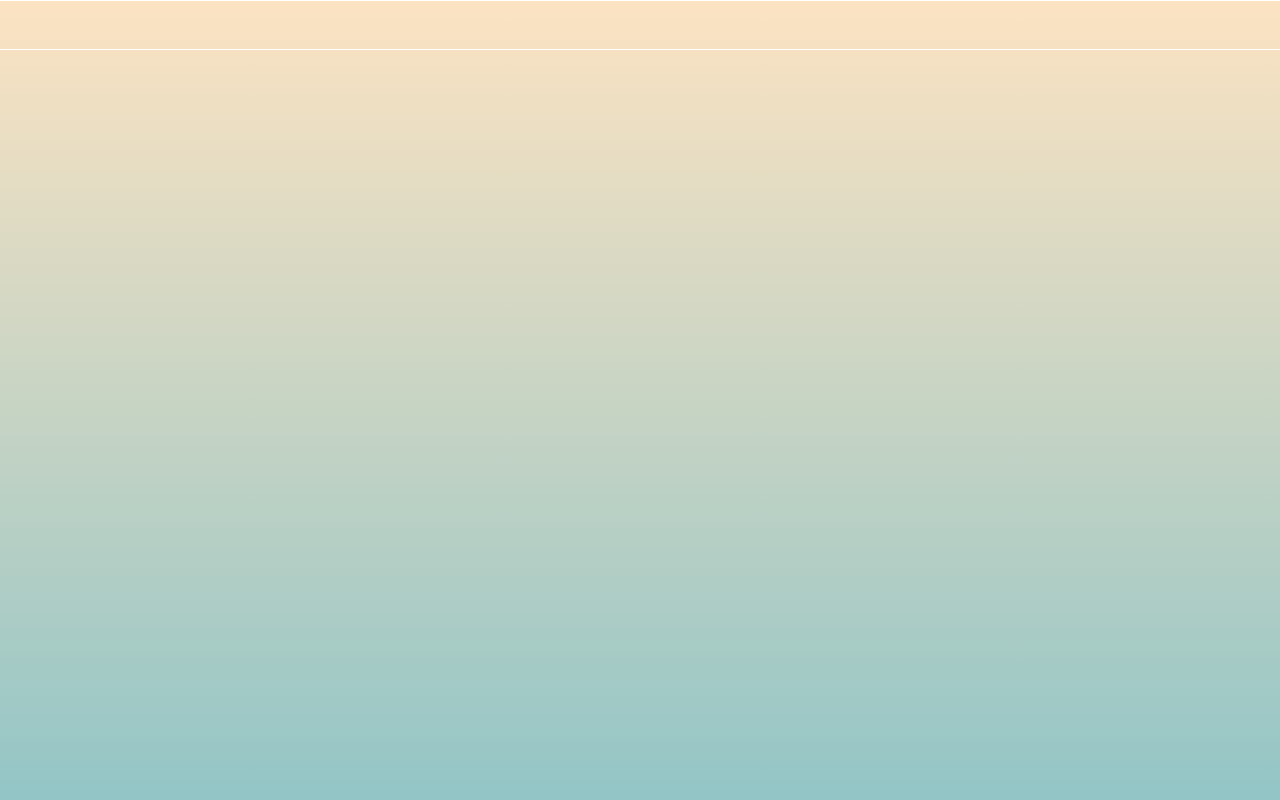
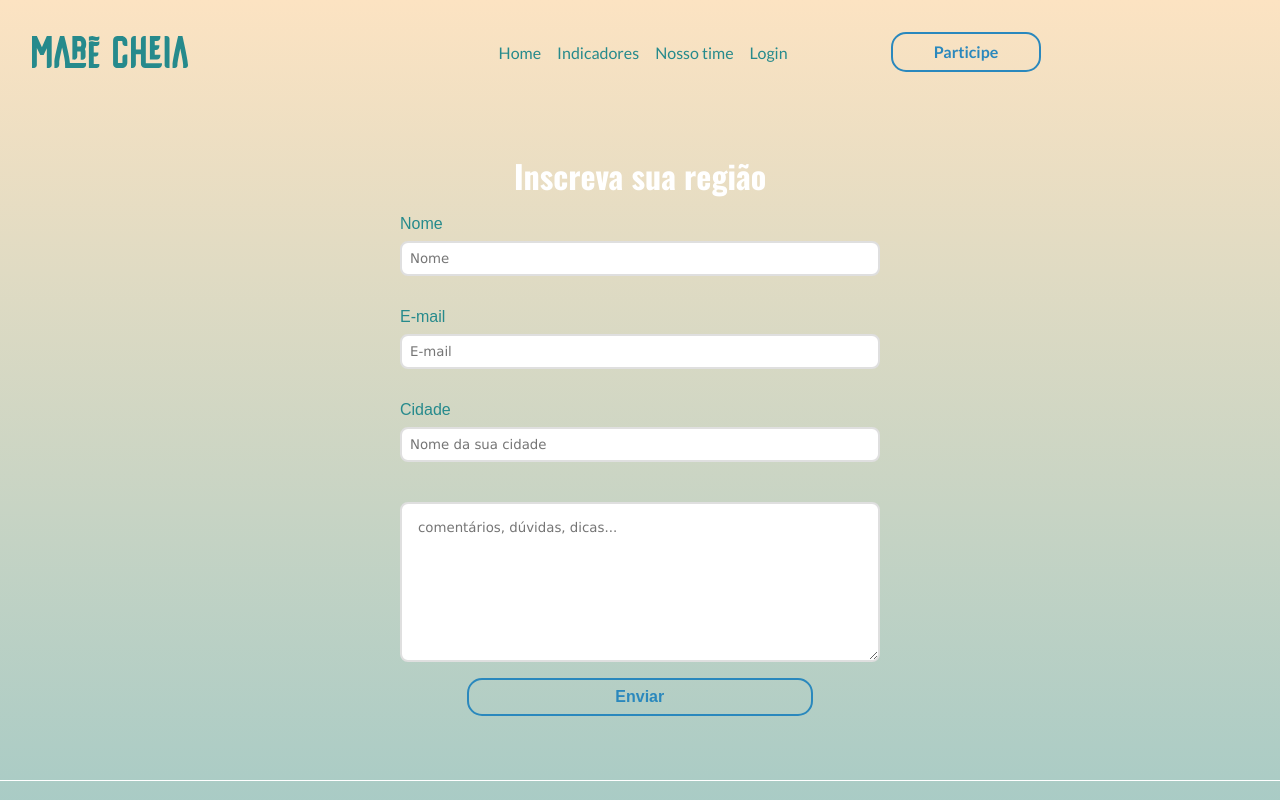
Before and after one commit to jorgebooz/MareCheia, a React (Vite) app: page /participe in a window 1280 px wide. Before the commit this address had no page. Shown: the top 800 px of the page. Built offline with nearby package versions, Linux system fonts and the light colour scheme.

Commit message:
feat: "participe" page

```diff
--- a/src/components/Nav.jsx
+++ b/src/components/Nav.jsx
@@ -21,7 +21,9 @@ function Nav() {
             Login
           </Link>
       </ul>
-      <button className={`${styles.botaoNav} botaoUm`}>Participe</button>
+      <Link to="/participe" className={`${styles.botaoNav} botaoUm`}>
+        Participe
+      </Link>
     </nav>
   );
 }
--- a/src/css/Home.module.css
+++ b/src/css/Home.module.css
@@ -316,6 +316,9 @@
     .resultadosBtn{
         width: 200px;
         height: 70px;
+        display: flex;
+        justify-content: center;
+        align-items: center;
         align-self: center;
     }
     .imgDois{
--- a/src/css/Nav.module.css
+++ b/src/css/Nav.module.css
@@ -9,7 +9,7 @@
         padding: 1rem;
     }
 
-    nav button{
+    .botaoNav{
         width: 100px;
         height: 40px;
     }
@@ -41,7 +41,7 @@
         align-items: center;
     }
 
-    nav button{
+    .botaoNav{
         width: 150px;
         height: 40px;
     }
--- /dev/null
+++ b/src/css/Partipe.module.css
@@ -0,0 +1,47 @@
+.form{
+    display: flex;
+    flex-direction: column;
+    align-items: center;
+    margin: 4rem;
+}
+.label_title{
+    font-family: "Bahnschrift", Arial, Helvetica, sans-serif;
+}
+.form_content{
+    padding: 1rem;
+    align-items: start;
+    display: flex;
+    flex-direction: column;
+    gap: .5rem
+}
+.form_content input{
+    width: 30rem;
+    border-radius: .5rem;
+    padding: .5rem;
+    border: 2px solid #dfdfdf;
+    font-family: "Nuinito", Verdana, Geneva, Tahoma, sans-serif;
+}
+textarea{
+    width: 30rem;
+    height: 10rem;
+    padding: 1rem;
+    border-radius: .5rem;
+    border: 2px solid #dfdfdf;
+    font-family: "Nuinito", Verdana, Geneva, Tahoma, sans-serif;
+}
+.form_content a{
+    font-family: "Nunito", Verdana, Geneva, Tahoma, sans-serif;
+    font-weight: 200;
+    display: none;
+}
+button{
+    color:#fff;
+    width: 30%;
+    border-radius: 1rem;
+    padding: .8rem;
+    border:0;
+    font-size: 16px;
+    cursor: pointer;
+    margin-top: 14px;
+    transition: .3s;
+}
--- a/src/main.jsx
+++ b/src/main.jsx
@@ -6,6 +6,7 @@ import App from './App';
 import Error from './routes/Error';
 import Home from './routes/Home';
 import Login from './routes/Login'
+import Participe from './routes/Participe'
 
 
 import './css/scss/main.sass'
@@ -17,7 +18,8 @@ const router = createBrowserRouter([
     errorElement: <Error />,
     children: [
       { path: '/', element: <Home /> },
-      { path: '/login', element: <Login /> }
+      { path: '/login', element: <Login /> },
+      { path: '/participe', element: <Participe />}
     ],
   },
 ]);
--- a/src/routes/Home.jsx
+++ b/src/routes/Home.jsx
@@ -80,7 +80,7 @@ const Home = () => {
         <button className={`${styles.mareCheiaBtn} botaoUm botaoMareCheia`}>Maré Cheia</button>
       </section>
 
-     <section className={styles.comentarios}> {/* usei css nessa parte mas eu instalei depois de começar o projeto então so copiei o codigo e adptei pra css puro */}
+     <section className={styles.comentarios}> {/* usei bootstrap nessa parte mas eu instalei depois de começar o projeto e quebrou toda página, então so copiei o código e adptei para css puro */}
       <div className={`${styles.alert} ${styles.alertSuccess}`}>
         <h2>Feedbacks</h2>
         <h4 className={styles.alertHeading}>{feedbacks.feedbacks[currentFeedback].nome}</h4>
@@ -97,11 +97,11 @@ const Home = () => {
           <h4>Benefícios de nosso projeto</h4>
           <a
           className={`${styles.resultadosBtn} botaoUm botaoProblema`}
-          href="https://www.google.com/search?q=beneficios+ao+solucionar+a+sobrepesca&oq=beneficios+ao+solucionar+a+sobrepesca+&gs_lcrp=EgZjaHJvbWUyCQgAEEUYORifBTIHCAEQIRigATIHCAIQIRigATIHCAMQIRifBdIBCTExMDY3ajBqN6gCALACAA&sourceid=chrome&ie=UTF-8"
+          href="https://www.iberdrola.com/compromisso-social/pesca-sustentavel"
           target="_blank"
           rel="noopener noreferrer"
         >
-          O Problema
+          Benefícios
         </a>
         </div>
         <img src={pescadorImages[currentPescador]} alt="pesca" className={styles.imgDois}/>
--- /dev/null
+++ b/src/routes/Participe.jsx
@@ -0,0 +1,56 @@
+import React from 'react';
+import styles from '../css/Partipe.module.css';
+
+const Participe = () => {
+  const handleSubmit = (event) => {
+    event.preventDefault();
+    alert("Recebmos sua solicitação em breve entraremos em contato");
+  };
+
+  return (
+
+
+    <form className={styles.form} onSubmit={handleSubmit}>
+      <h1>Inscreva sua região</h1>
+      <div className={styles.form_content}>
+        <label htmlFor="username" className={styles.label_title}>Nome</label>
+        <input
+          type="text"
+          id="username"
+          placeholder="Nome"
+          className={styles.input_field}
+        />
+      </div>
+      <div className={styles.form_content}>
+        <label htmlFor="email" className={styles.label_title}>E-mail</label>
+        <input
+          type="text"
+          id="email"
+          placeholder="E-mail"
+          className={styles.input_field}
+        />
+      </div>
+      <div className={styles.form_content}>
+        <label htmlFor="cidade" className={styles.label_title}>Cidade</label>
+        <input
+          type="text"
+          id="cidade"
+          placeholder="Nome da sua cidade"
+          className={styles.input_field}
+        />
+      </div>
+      <div className={styles.form_content} id="duvidas">
+        <label htmlFor="mensagem" className={styles.label_title}></label>
+        <textarea
+          id="mensagem"
+          name="mensagem"
+          placeholder="comentários, dúvidas, dicas..."
+          className={styles.textarea_field}
+        ></textarea>
+      </div>
+      <button type="submit" className="botaoUm">Enviar</button>
+    </form>
+  );
+}
+
+export default Participe;
```
